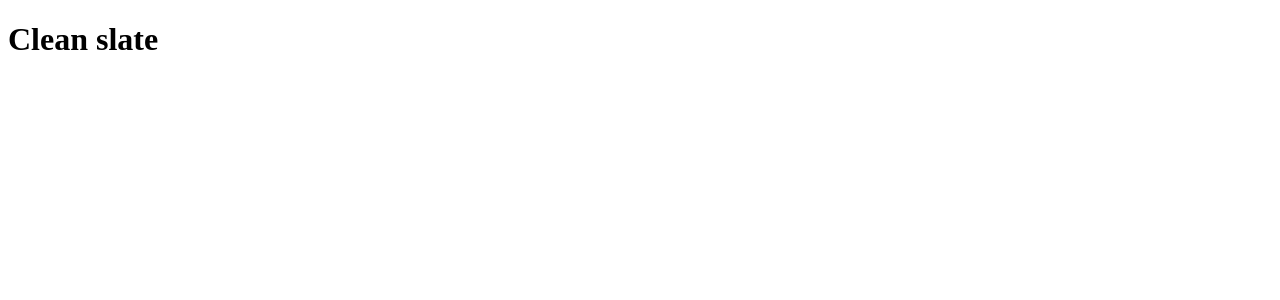
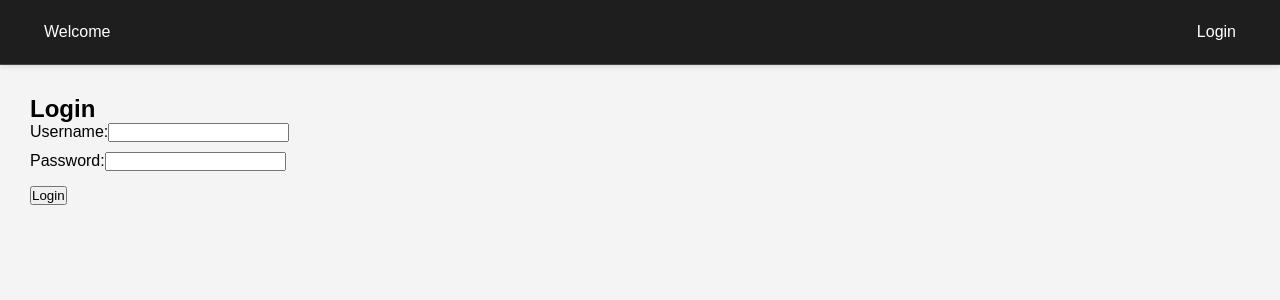
Before and after one commit to studarpip/PRS, a React (Create React App) app in the folder PRS.Client/: page /login in a window 1280 px wide. Shown: the top 300 px of the page. Built offline with nearby package versions, Linux system fonts and the light colour scheme; no server answers.

Commit message:
React base setup

```diff
--- a/PRS.Client/src/App.js
+++ b/PRS.Client/src/App.js
@@ -1,9 +1,92 @@
+import {
+  BrowserRouter,
+  Routes,
+  Route,
+  Link,
+  Navigate,
+  useLocation,
+  useNavigate,
+} from "react-router-dom";
+import { useEffect, useState } from "react";
+import Welcome from "./pages/Welcome";
+import Home from "./pages/Home";
+import Login from "./pages/Login";
+import Admin from "./pages/Admin";
+import Unauthorized from "./pages/Unauthorized";
+import NotFound from "./pages/NotFound";
+import { login, logout, getCurrentUser, isAdmin } from "./api/auth";
+
 function App() {
+  const [user, setUser] = useState(null);
+  const [checkingAuth, setCheckingAuth] = useState(true);
+  const location = useLocation();
+  const navigate = useNavigate();
+
+  useEffect(() => {
+    getCurrentUser()
+      .then(setUser)
+      .catch(() => setUser(null))
+      .finally(() => setCheckingAuth(false));
+  }, [location]);
+
+  useEffect(() => {
+    if (!user && !checkingAuth) {
+      const securePaths = ["/home", "/admin"];
+      if (securePaths.includes(location.pathname)) {
+        navigate("/");
+      }
+    }
+  }, [user, checkingAuth, location.pathname, navigate]);
+
+  const handleLogin = async (username, password) => {
+    const ok = await login(username, password);
+    if (ok) {
+      const user = await getCurrentUser();
+      setUser(user);
+      return user;
+    }
+    return null;
+  };
+
+  const handleLogout = async () => {
+    await logout();
+    setUser(null);
+  };
+
+  if (checkingAuth) return <p>Loading...</p>;
+
   return (
-    <div>
-      <h1>Clean slate</h1>
-    </div>
+    <>
+      <nav className="nav">
+        <div className="nav-left">
+          {user ? <Link to="/home">Home</Link> : <Link to="/">Welcome</Link>}
+          {isAdmin(user) && <Link to="/admin">Admin</Link>}
+        </div>
+
+        <div className="nav-right">
+          {!user && <Link to="/login">Login</Link>}
+          {user && <button onClick={handleLogout}>Logout</button>}
+        </div>
+      </nav>
+
+      <div className="container">
+        <Routes>
+          <Route path="/" element={user ? <Navigate to="/home" /> : <Welcome />} />
+          <Route path="/home" element={user ? <Home /> : <Navigate to="/login" />} />
+          <Route path="/login" element={<Login onLogin={handleLogin} user={user} />} />
+          <Route path="/admin" element={isAdmin(user) ? <Admin /> : <Navigate to="/unauthorized" />} />
+          <Route path="/unauthorized" element={<Unauthorized />} />
+          <Route path="*" element={<NotFound />} />
+        </Routes>
+      </div>
+    </>
   );
 }
 
-export default App;
+export default function AppWrapper() {
+  return (
+    <BrowserRouter>
+      <App />
+    </BrowserRouter>
+  );
+}
--- /dev/null
+++ b/PRS.Client/src/api/auth.js
@@ -0,0 +1,23 @@
+import api from "./axios";
+
+export async function login(username, password) {
+  try {
+    await api.post("/auth/login", { username, password });
+    return true;
+  } catch {
+    return false;
+  }
+}
+
+export async function logout() {
+  await api.post("/auth/logout");
+}
+
+export async function getCurrentUser() {
+  const res = await api.get("/auth/currentUser");
+  return res.data.data;
+}
+
+export function isAdmin(user) {
+  return user?.role === 0
+}
--- /dev/null
+++ b/PRS.Client/src/api/axios.js
@@ -0,0 +1,8 @@
+import axios from "axios";
+
+const api = axios.create({
+  baseURL: "/",
+  withCredentials: true
+});
+
+export default api;
--- /dev/null
+++ b/PRS.Client/src/css/index.css
@@ -0,0 +1,60 @@
+* {
+    box-sizing: border-box;
+    margin: 0;
+    padding: 0;
+}
+
+html,
+body {
+    height: 100%;
+    width: 100%;
+    overflow-x: hidden;
+}
+
+body {
+    margin: 0;
+    font-family: Arial, sans-serif;
+    background-color: #f4f4f4;
+}
+
+.nav {
+    position: sticky;
+    top: 0;
+    z-index: 1000;
+    display: flex;
+    justify-content: space-between;
+    align-items: center;
+    background: #1e1e1e;
+    color: white;
+    padding: 15px 30px;
+    border-bottom: 1px solid #444;
+    width: 100%;
+    box-shadow: 0 2px 5px rgba(0, 0, 0, 0.1);
+}
+
+.nav-left,
+.nav-right {
+    display: flex;
+    align-items: center;
+    gap: 20px;
+}
+
+.nav a {
+    color: white;
+    text-decoration: none;
+    font-size: 1rem;
+    padding: 8px 14px;
+}
+
+.nav button {
+    background: none;
+    color: white;
+    border: none;
+    font-size: 1rem;
+    cursor: pointer;
+    padding: 8px 14px;
+}
+
+.container {
+    padding: 30px;
+}
--- a/PRS.Client/src/index.js
+++ b/PRS.Client/src/index.js
@@ -1,6 +1,7 @@
 import React from "react";
 import ReactDOM from "react-dom/client";
 import App from "./App";
+import './css/index.css';
 
 const root = ReactDOM.createRoot(document.getElementById("root"));
 root.render(<App />);
--- /dev/null
+++ b/PRS.Client/src/pages/Admin.js
@@ -0,0 +1,5 @@
+function Admin() {
+    return <h2>Admin Dashboard</h2>;
+}
+
+export default Admin;
--- /dev/null
+++ b/PRS.Client/src/pages/Home.js
@@ -0,0 +1,30 @@
+import { useEffect, useState } from "react";
+import { getCurrentUser } from "../api/auth";
+
+function Home() {
+    const [user, setUser] = useState(null);
+
+    useEffect(() => {
+        getCurrentUser()
+            .then(setUser)
+            .catch(() => { });
+    }, []);
+
+    return (
+        <div>
+            <h2>Welcome to the home page</h2>
+
+            {user ? (
+                <div style={{ marginTop: "1rem" }}>
+                    <p><strong>Username:</strong> {user.username}</p>
+                    <p><strong>Role:</strong> {user.role}</p>
+                    <p><strong>User ID:</strong> {user.userId}</p>
+                </div>
+            ) : (
+                <p>Loading user info...</p>
+            )}
+        </div>
+    );
+}
+
+export default Home;
--- /dev/null
+++ b/PRS.Client/src/pages/Login.js
@@ -0,0 +1,57 @@
+import { useState, useEffect } from "react";
+import { useNavigate } from "react-router-dom";
+import { isAdmin } from "../api/auth";
+
+function Login({ onLogin, user }) {
+    const navigate = useNavigate();
+    const [username, setUsername] = useState("");
+    const [password, setPassword] = useState("");
+
+    useEffect(() => {
+        if (user) {
+            navigate(isAdmin(user) ? "/admin" : "/");
+        }
+    }, [user, navigate]);
+
+    const handleLogin = async (e) => {
+        e.preventDefault();
+        const user = await onLogin(username, password);
+        if (!user) {
+            alert("Login failed");
+            return;
+        }
+        ;
+        navigate(isAdmin(user) ? "/admin" : "/");
+    };
+
+    return (
+        <div>
+            <h2>Login</h2>
+            <form onSubmit={handleLogin}>
+                <div>
+                    <label>Username:</label>
+                    <input
+                        type="text"
+                        value={username}
+                        onChange={(e) => setUsername(e.target.value)}
+                        required
+                    />
+                </div>
+                <div style={{ marginTop: "10px" }}>
+                    <label>Password:</label>
+                    <input
+                        type="password"
+                        value={password}
+                        onChange={(e) => setPassword(e.target.value)}
+                        required
+                    />
+                </div>
+                <button type="submit" style={{ marginTop: "15px" }}>
+                    Login
+                </button>
+            </form>
+        </div>
+    );
+}
+
+export default Login;
--- /dev/null
+++ b/PRS.Client/src/pages/NotFound.js
@@ -0,0 +1,13 @@
+import { Link } from "react-router-dom";
+
+function NotFound() {
+  return (
+    <div>
+      <h2>404 - Page Not Found</h2>
+      <p>The page you're looking for doesn't exist.</p>
+      <Link to="/">Go back home</Link>
+    </div>
+  );
+}
+
+export default NotFound;
--- /dev/null
+++ b/PRS.Client/src/pages/Unauthorized.js
@@ -0,0 +1,10 @@
+function Unauthorized() {
+    return (
+      <div>
+        <h2>403 - Forbidden</h2>
+        <p>You do not have permission to view this page.</p>
+      </div>
+    );
+  }
+
+  export default Unauthorized;
--- /dev/null
+++ b/PRS.Client/src/pages/Welcome.js
@@ -0,0 +1,10 @@
+function Welcome() {
+    return (
+      <div>
+        <h2>Welcome</h2>
+        <p>Please log in to continue.</p>
+      </div>
+    );
+  }
+
+  export default Welcome;
```
